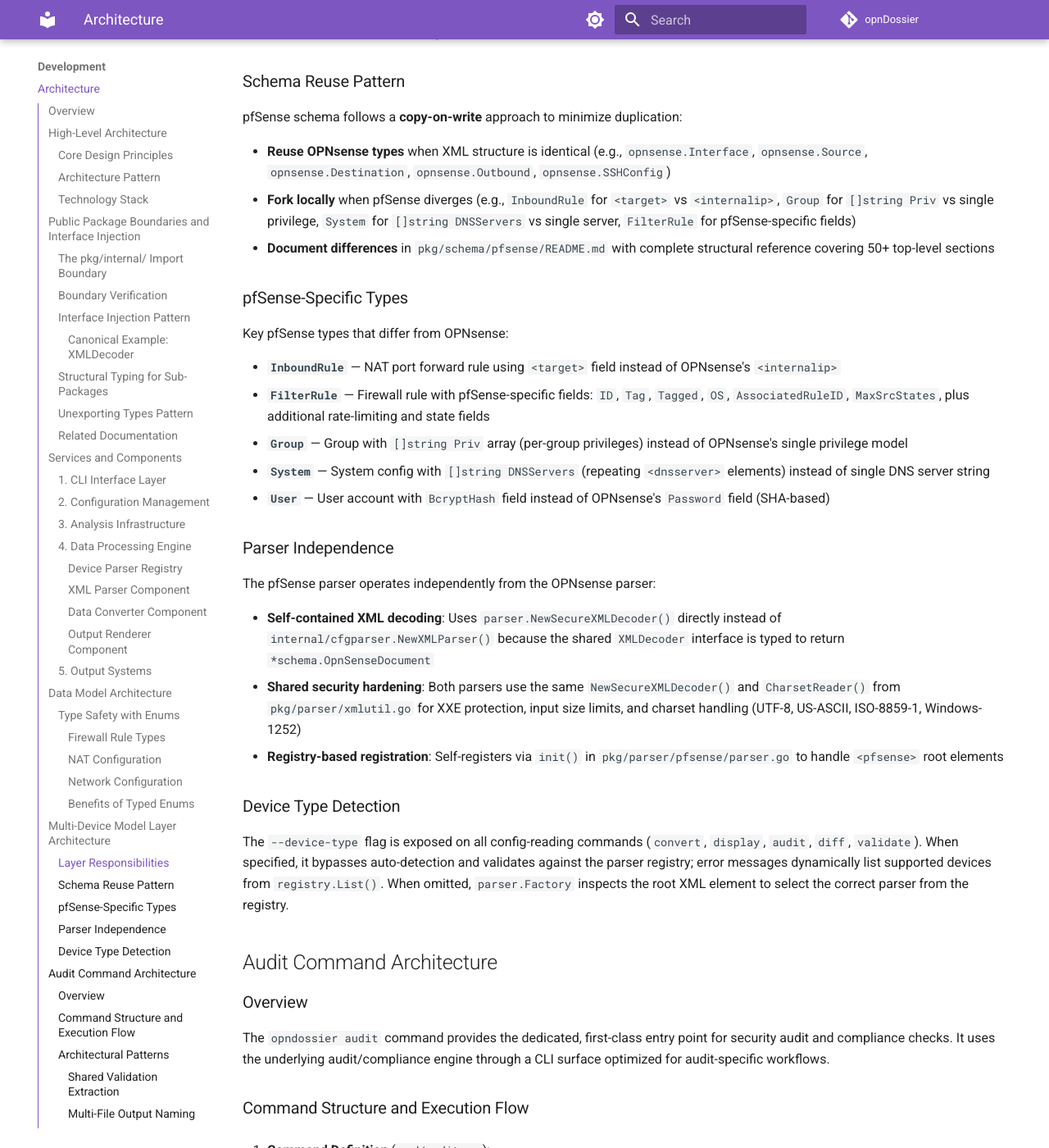
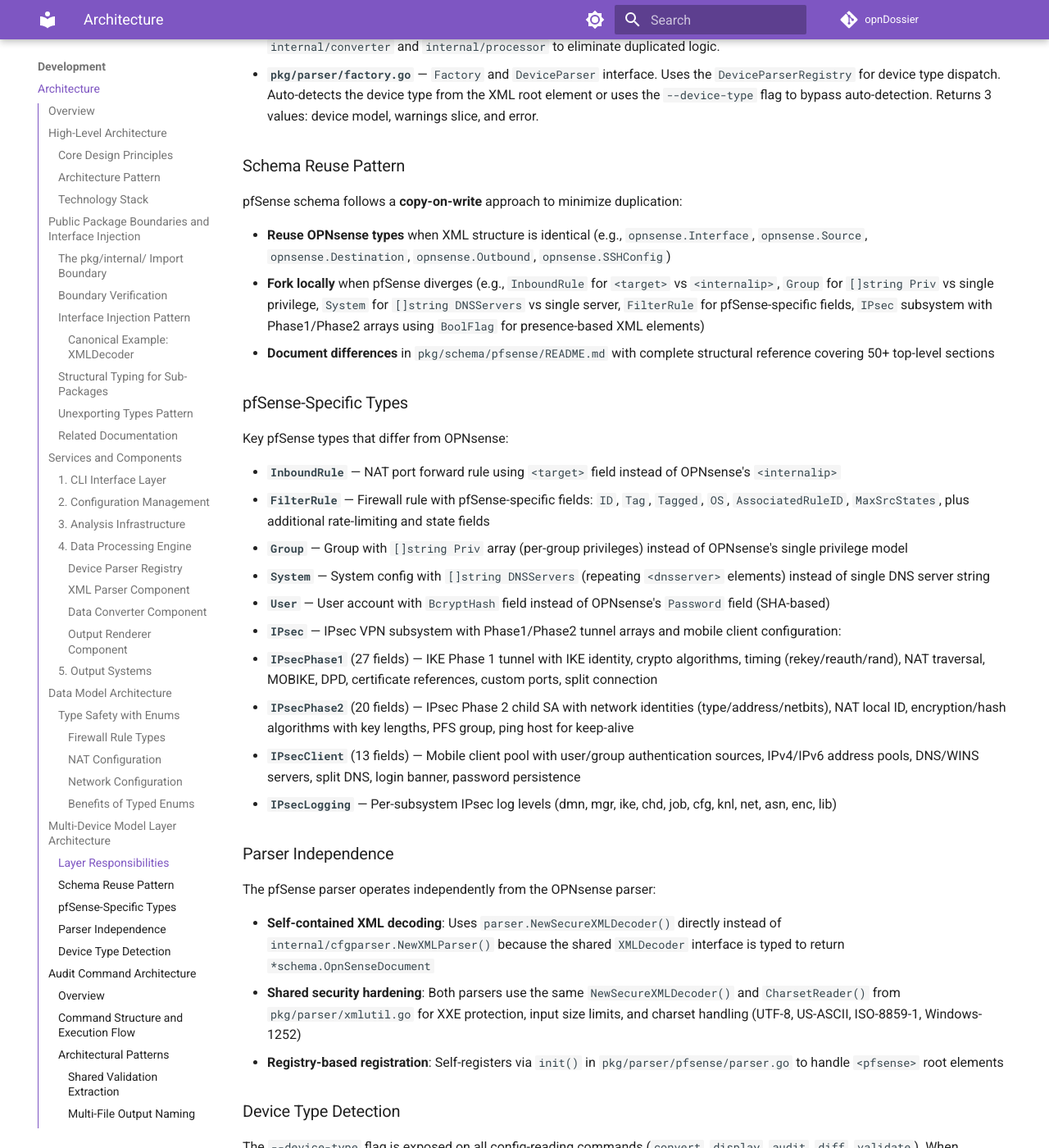
Before and after one commit to EvilBit-Labs/opnDossier, an MkDocs documentation site: the page built from docs/development/architecture.md, in a window 1280 px wide and 1400 px high, scrolled down 11052 px. Shown: the whole window at 82% size. Built offline with MkDocs 1.6.1 and Material for MkDocs 9.7.7, drawn with Linux system fonts in a browser that asks for light colours; comment, search, counter and statistics services are not loaded; the version menu is left out; some of the changed text lies outside the part shown.

Commit message:
docs: Dosu updates for PR #476

```diff
--- a/docs/development/architecture.md
+++ b/docs/development/architecture.md
@@ -403,9 +403,9 @@ graph TD
 
 - **`pkg/schema/opnsense/`** — XML DTO layer. Carries `xml:""` tags and mirrors the OPNsense config.xml structure. This layer is untouched by downstream consumers.
 - **`pkg/parser/opnsense/`** — Contains `parser.go` and `converter.go`. Reads schema DTOs and emits `*common.CommonDevice` with conversion warnings. **Converts OPNsense XML string values to typed enum constants** (e.g., `"pass"` → `common.RuleTypePass`, `"automatic"` → `common.OutboundAutomatic`). This is the only package that imports `pkg/schema/opnsense/`.
-- **`pkg/schema/pfsense/`** — XML DTO layer for pfSense. Follows **copy-on-write pattern**: reuses OPNsense types where XML structures are identical (e.g., `Interface`, `Destination`, `Source`), forks locally at divergence points (e.g., `InboundRule` uses `<target>` instead of `<internalip>`, `FilterRule` adds pfSense-specific fields like `ID`, `Tag`, `OS`, `AssociatedRuleID`). Documented in `pkg/schema/pfsense/README.md`.
-- **`pkg/parser/pfsense/`** — Contains `parser.go`, `converter.go`, and subsystem converters. Manages its own XML decoding via `parser.NewSecureXMLDecoder()` (pfSense parser doesn't use `internal/cfgparser.NewXMLParser()` because the shared `XMLDecoder` interface returns `*schema.OpnSenseDocument`). Emits `*common.CommonDevice` with conversion warnings.
-- **`pkg/model/`** — Device-agnostic domain model. No XML tags. Defines typed string enums for firewall rules (`RuleType`, `Direction`, `IPProtocol`), NAT configurations (`OutboundMode`), and network elements (`LAGGProtocol`, `VIPMode`). All consumer code (processor, converter, markdown, audit, diff, compliance plugins) operates on `CommonDevice`. Includes `ConversionWarning` type for non-fatal issues and `ComplianceResults` type (with nested `ComplianceFinding`, `PluginComplianceResult`, `ComplianceControl`, `ComplianceResultSummary`, `CompliancePluginInfo`, `ComplianceAttackSurface`) for compliance audit data representation. Adds `DeviceType.DisplayName()` method for dynamic report headers (e.g., "OPNsense" vs "pfSense").
+- **`pkg/schema/pfsense/`** — XML DTO layer for pfSense. Follows **copy-on-write pattern**: reuses OPNsense types where XML structures are identical (e.g., `Interface`, `Destination`, `Source`, `Outbound`), forks locally at divergence points (e.g., `InboundRule` uses `<target>` instead of `<internalip>`, `FilterRule` adds pfSense-specific fields like `ID`, `Tag`, `OS`, `AssociatedRuleID`, `IPsec` contains Phase1/Phase2 arrays with BoolFlag fields). Documented in `pkg/schema/pfsense/README.md`.
+- **`pkg/parser/pfsense/`** — Contains `parser.go`, `converter.go`, and subsystem converters (`converter_services.go`). Manages its own XML decoding via `parser.NewSecureXMLDecoder()` (pfSense parser doesn't use `internal/cfgparser.NewXMLParser()` because the shared `XMLDecoder` interface returns `*schema.OpnSenseDocument`). Converts pfSense-specific VPN subsystems (OpenVPN and IPsec with Phase1/Phase2 tunnels and mobile client) to `*common.CommonDevice`. Emits `*common.CommonDevice` with conversion warnings.
+- **`pkg/model/`** — Device-agnostic domain model. No XML tags. Defines typed string enums for firewall rules (`RuleType`, `Direction`, `IPProtocol`), NAT configurations (`OutboundMode`), and network elements (`LAGGProtocol`, `VIPMode`). All consumer code (processor, converter, markdown, audit, diff, compliance plugins) operates on `CommonDevice`. Includes `ConversionWarning` type for non-fatal issues and `ComplianceResults` type (with nested `ComplianceFinding`, `PluginComplianceResult`, `ComplianceControl`, `ComplianceResultSummary`, `CompliancePluginInfo`, `ComplianceAttackSurface`) for compliance audit data representation. VPN model includes `IPsecConfig` with `Phase1Tunnels`, `Phase2Tunnels`, and `MobileClient` fields for platform-agnostic IPsec representation. Adds `DeviceType.DisplayName()` method for dynamic report headers (e.g., "OPNsense" vs "pfSense").
 - **`internal/analysis/`** — Shared analysis logic and canonical finding types. Provides detection functions (`DetectDeadRules`, `DetectUnusedInterfaces`, `DetectSecurityIssues`, `DetectPerformanceIssues`, `DetectConsistency`), statistics computation (`ComputeStatistics`), analysis aggregation (`ComputeAnalysis`), and rule comparison (`RulesEquivalent`). **Uses typed constants for rule type comparisons** (e.g., `rule.Type == common.RuleTypeBlock`) instead of string literals. Used by both `internal/converter` and `internal/processor` to eliminate duplicated logic.
 - **`pkg/parser/factory.go`** — `Factory` and `DeviceParser` interface. Uses the `DeviceParserRegistry` for device type dispatch. Auto-detects the device type from the XML root element or uses the `--device-type` flag to bypass auto-detection. Returns 3 values: device model, warnings slice, and error.
 
@@ -414,7 +414,7 @@ graph TD
 pfSense schema follows a **copy-on-write** approach to minimize duplication:
 
 - **Reuse OPNsense types** when XML structure is identical (e.g., `opnsense.Interface`, `opnsense.Source`, `opnsense.Destination`, `opnsense.Outbound`, `opnsense.SSHConfig`)
-- **Fork locally** when pfSense diverges (e.g., `InboundRule` for `<target>` vs `<internalip>`, `Group` for `[]string Priv` vs single privilege, `System` for `[]string DNSServers` vs single server, `FilterRule` for pfSense-specific fields)
+- **Fork locally** when pfSense diverges (e.g., `InboundRule` for `<target>` vs `<internalip>`, `Group` for `[]string Priv` vs single privilege, `System` for `[]string DNSServers` vs single server, `FilterRule` for pfSense-specific fields, `IPsec` subsystem with Phase1/Phase2 arrays using `BoolFlag` for presence-based XML elements)
 - **Document differences** in `pkg/schema/pfsense/README.md` with complete structural reference covering 50+ top-level sections
 
 ### pfSense-Specific Types
@@ -426,6 +426,11 @@ Key pfSense types that differ from OPNsense:
 - **`Group`** — Group with `[]string Priv` array (per-group privileges) instead of OPNsense's single privilege model
 - **`System`** — System config with `[]string DNSServers` (repeating `<dnsserver>` elements) instead of single DNS server string
 - **`User`** — User account with `BcryptHash` field instead of OPNsense's `Password` field (SHA-based)
+- **`IPsec`** — IPsec VPN subsystem with Phase1/Phase2 tunnel arrays and mobile client configuration:
+  - **`IPsecPhase1`** (27 fields) — IKE Phase 1 tunnel with IKE identity, crypto algorithms, timing (rekey/reauth/rand), NAT traversal, MOBIKE, DPD, certificate references, custom ports, split connection
+  - **`IPsecPhase2`** (20 fields) — IPsec Phase 2 child SA with network identities (type/address/netbits), NAT local ID, encryption/hash algorithms with key lengths, PFS group, ping host for keep-alive
+  - **`IPsecClient`** (13 fields) — Mobile client pool with user/group authentication sources, IPv4/IPv6 address pools, DNS/WINS servers, split DNS, login banner, password persistence
+  - **`IPsecLogging`** — Per-subsystem IPsec log levels (dmn, mgr, ike, chd, job, cfg, knl, net, asn, enc, lib)
 
 ### Parser Independence
 
```
